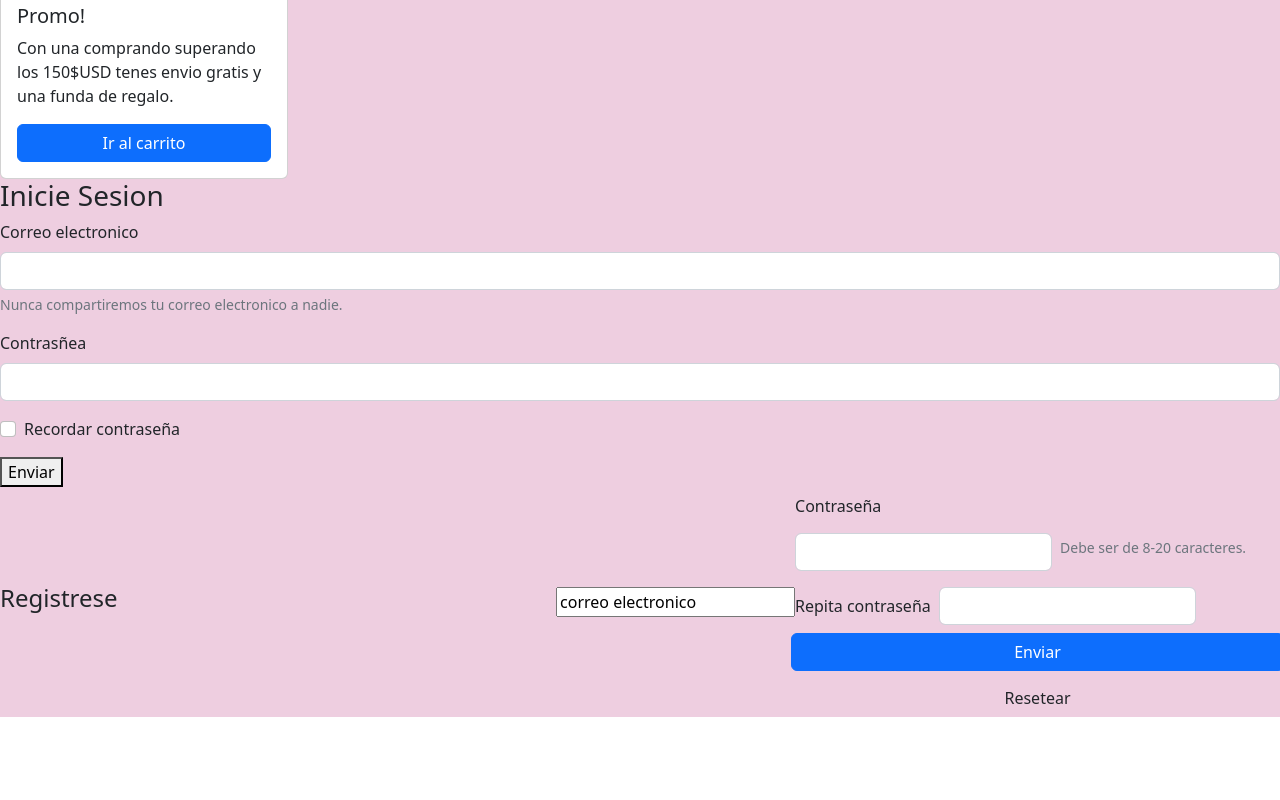
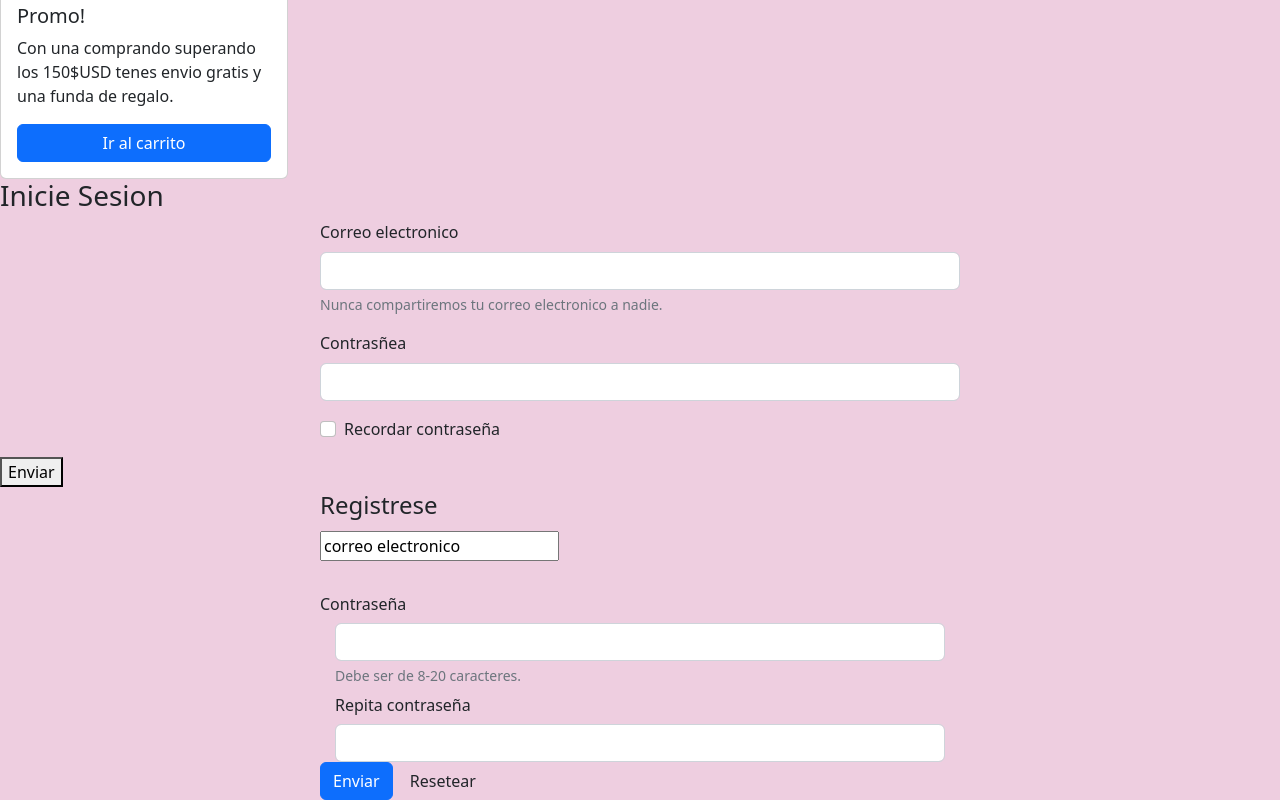
Before and after one commit to santipozzi/tienda-d-ropa, a website: page pages/Productos.html in a window 1280 px wide. Shown: the part 4493-5293 px from the top of the page. Before the commit the page ends 5210 px from the top, so only its background shows below. Drawn offline with nearby package versions, Linux system fonts and the light colour scheme.

Commit message:
ultima subida

```diff
--- a/estilos/estilos.css
+++ b/estilos/estilos.css
@@ -69,6 +69,26 @@ body {
   background-image: url(../multimedia/57-572432_golf-le-fleur-mono.jpg);
   background-size: cover; }
 
+.formulos{
+  width: 50%;
+  margin: 0 auto;
+}
+.formolo{
+  width: 50%;
+  margin: 0 auto;
+}
+.formula{
+  width: 50%;
+  margin: 0 auto;
+}
+.enviarq{
+  width: 50%;
+  margin: 0 auto;
+}
+button{
+
+  margin: 0 auto;
+}
 .padre {
   display: grid;
   grid-template-columns: 5fr 3fr 5fr;
--- a/pages/Productos.html
+++ b/pages/Productos.html
@@ -169,32 +169,37 @@
 
       <div class="mb-3">
     <h3>Inicie Sesion</h3>
+      <section class="formolo">
          <label for="exampleInputEmail1" class="correo">Correo electronico</label>
          <input type="email" class="form-control" id="exampleInputEmail1" aria-describedby="emailHelp">
          <div id="emailHelp" class="form-text">Nunca compartiremos tu correo electronico a nadie.</div>
         </div>
       <div class="mb-3">
+        <section class="formula">
           <label for="exampleInputPassword1" class="contra">Contrasñea</label>
           <input type="password" class="form-control" id="exampleInputPassword1">
        </div>
-       <div class="mb-3 form-check">
+        <div class="mb-3 form-check enviarq">
           <input type="checkbox" class="form-check-input" id="exampleCheck1">
           <label class="form-check-label" for="exampleCheck1">Recordar contraseña</label>
         </div>
         <button type="submit" class="enviar">Enviar</button>
       </form>
       </div>
+      </section>
+    </section>
      <br>
        <aside class="">
            <form action="" method="get" enctype="multipart/form-data">
                <fieldset class="contactos">
+                 <section class="formulos">
                    <legend>Registrese</legend>
                     <input class="input
-                   " type="email" id="email" name="email" value="correo electronico" width="100%">
+                   " type="email" id="email" name="email" value="correo electronico" width="20%">
                    <br>
                    <label for="nombre"></label>
                    <br>
-                   <div class="row g-2 align-items-left">
+                   <div class="formu">
                      <div class="md-4">
                        <label for="inputPassword6" class="col-form-label">Contraseña</label>
                      </div>
@@ -207,7 +212,7 @@
                        </span>
                      </div>
                    <form class="placeholder">
-                     <div class="row g-2 align-items-left">
+                     <div class="formu">
                        <div class="col-auto">
                          <label for="inputPassword6" class="col-form-label">Repita contraseña</label>
                        </div>
@@ -220,6 +225,7 @@
                    </div>
                    <button type="submit" class="btn btn-primary">Enviar</button>
                    <button type="reset" class=" btn">Resetear</button>
+                  </section>
               </fieldset>
   <script src="https://code.jquery.com/jquery-3.3.1.slim.min.js" integrity="sha384-q8i/X+965DzO0rT7abK41JStQIAqVgRVzpbzo5smXKp4YfRvH+8abtTE1Pi6jizo" crossorigin="anonymous"></script>
   <script src="https://cdn.jsdelivr.net/npm/popper.js@1.14.7/dist/umd/popper.min.js" integrity="sha384-UO2eT0CpHqdSJQ6hJty5KVphtPhzWj9WO1clHTMGa3JDZwrnQq4sF86dIHNDz0W1" crossorigin="anonymous"></script>
```
Lines whose indentation alone changed are shown as unchanged.
